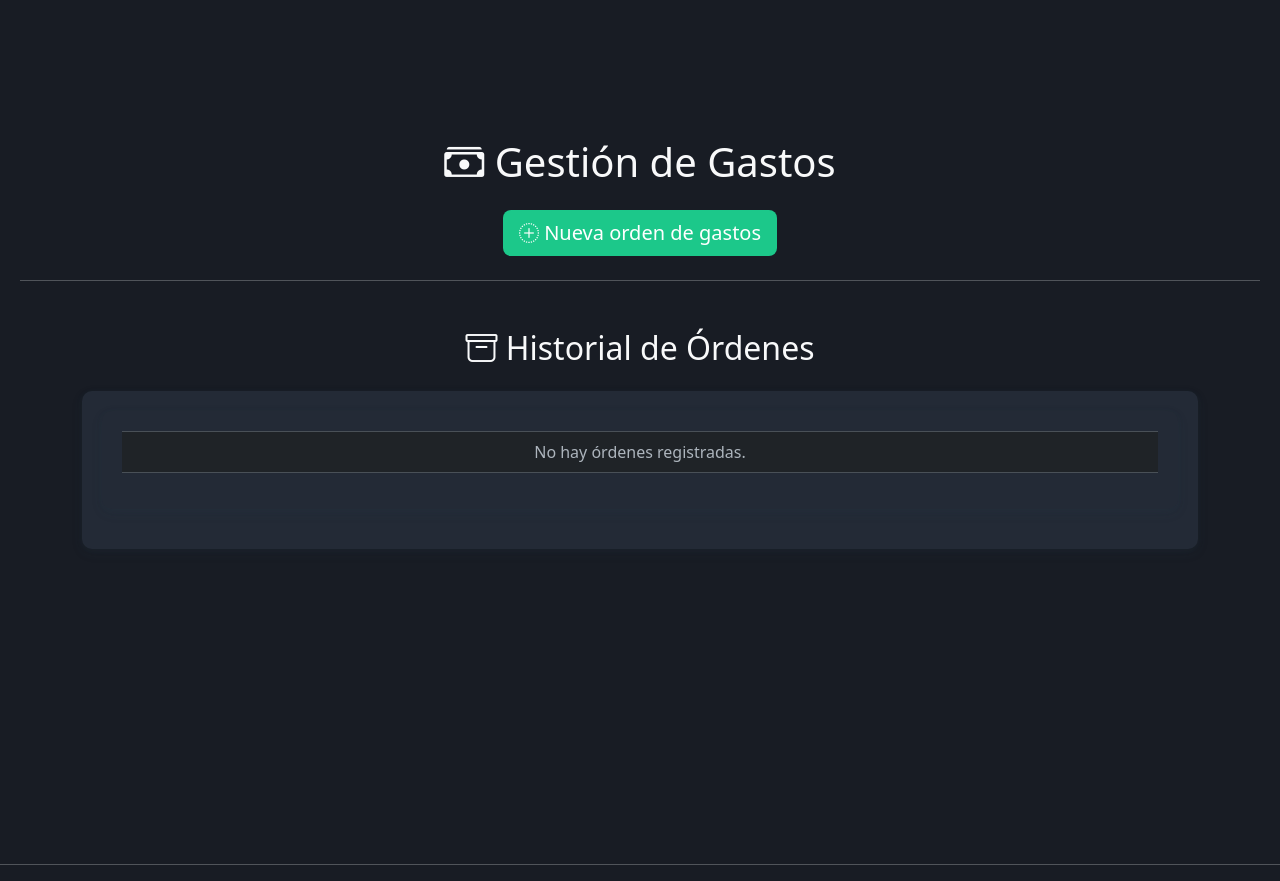
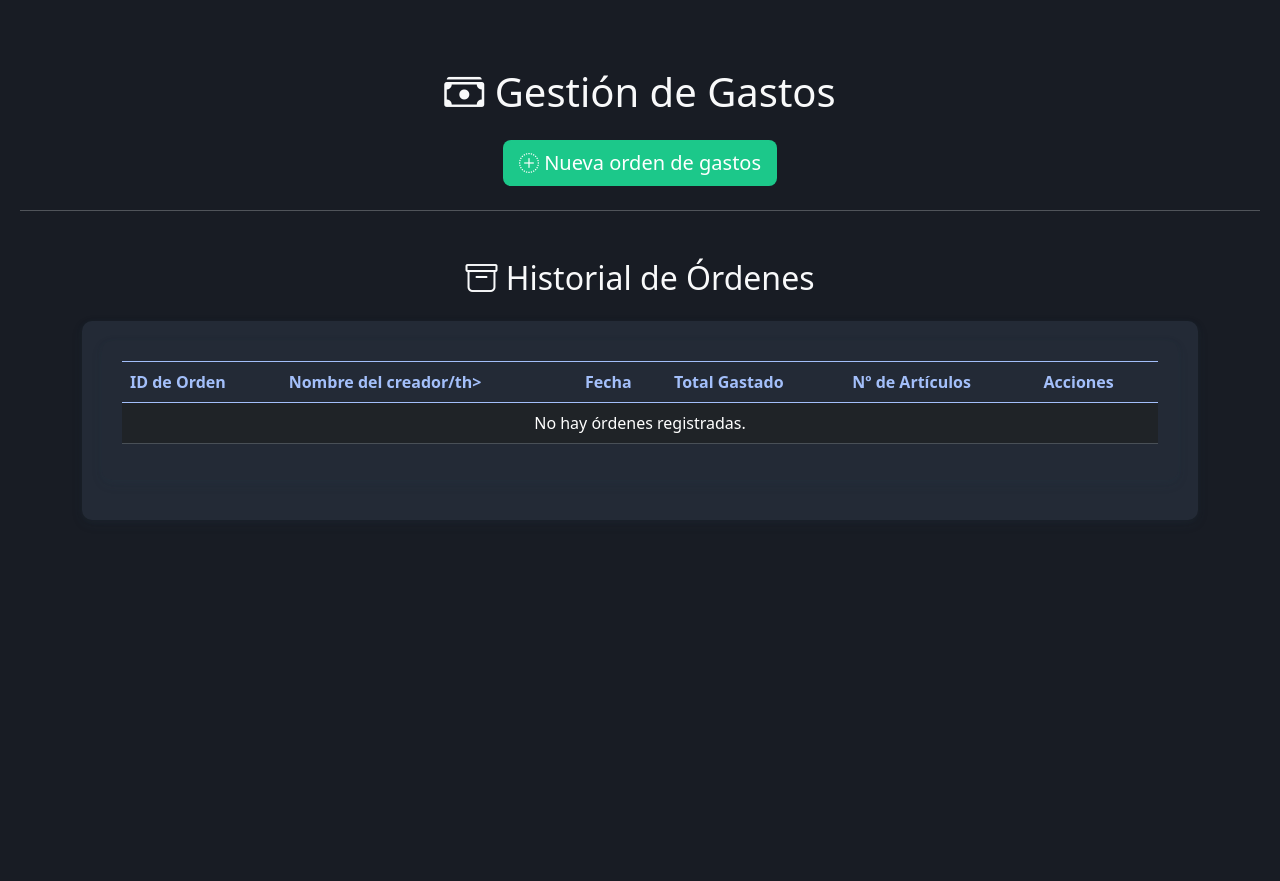
Before and after one commit to CherryDev2712/gestor-gastos, a Node server app: page / in a window 1280 px wide. After the commit the page ends 520 px from the top, so only its background shows below. Run offline with Node 20, Linux system fonts and the light colour scheme; some libraries are stand-ins or nearby versions.

Commit message:
refactor: streamline validation logic and enhance order detail display

```diff
--- a/public/css/gestor-gastos.css
+++ b/public/css/gestor-gastos.css
@@ -23,7 +23,7 @@
 .main-content {
   margin-left: var(--sidebar-width);
   padding: 20px;
-  padding-top: calc(var(--navbar-height) + 20px);
+  padding-top: none;
   min-height: 100vh;
   transition: margin-left 0.3s ease;
 }
@@ -86,6 +86,7 @@
 
 .table td, .table th {
   vertical-align: middle;
+  color: #fff;
   border: none;
 }
 
--- a/public/js/gestor-gastos.js
+++ b/public/js/gestor-gastos.js
@@ -53,57 +53,12 @@
 
     const conceptoGeneralOrden = document.getElementById('conceptoGastoOrden').value;
 
-    if (conceptoGeneralOrden === 'servicio') {
-        // Validación para servicio
-        const tipoGasto = document.getElementById("tipoGasto").value;
-        const establecimiento = document.getElementById("establecimiento").value;
-        const montoDeuda = document.getElementById("montoDeuda").value;
-        const fechaGasto = document.getElementById("fechaGasto").value;
-
-        if (!tipoGasto) {
-            mostrarError("Selecciona el tipo de gasto");
-            return;
-        }
-        if (!establecimiento) {
-            mostrarError("Debes ingresar el establecimiento del servicio");
-            return;
-        }
-        if (!montoDeuda || parseFloat(montoDeuda) <= 0) {
-            mostrarError("El monto de la deuda debe ser mayor a cero");
-            return;
-        }
-        if (!fechaGasto) {
-            mostrarError("Debes ingresar la fecha del servicio");
-            return;
-        }
-
-        const gasto = {
-            id: Date.now().toString(),
-            tipoGasto: tipoGasto,
-            conceptoGasto: "servicio",
-            establecimiento: establecimiento,
-            nombreProducto: "Servicio",
-            unidades: "",
-            medidaUnidad: "",
-            precioUnidad: "",
-            montoTotal: montoDeuda,
-            fecha: fechaGasto,
-        };
-
-        agregarFilaATabla(gasto);
-ordenActual.gastos.push(gasto);
-        actualizarResumen();
-        // Limpiar campos de servicio
-        document.getElementById("montoDeuda").value = "";
-        mostrarExito("Servicio agregado correctamente");
-        console.log("[DEBUG] validarYAgregarFila: Servicio agregado con éxito.");
-    } else {
-        // Validación original para comida/insumo
+    // Validación (lo mismo para todo concepto general)
     const nombreProducto = document.getElementById("nombreProducto").value;
     const precioUnidad = document.getElementById("precioUnidad").value;
 
     if (!nombreProducto) {
-            mostrarError("Debes ingresar un nombre de producto");
+        mostrarError("Debes ingresar un nombre de producto o servicio");
         return;
     }
 
@@ -113,7 +68,6 @@
     }
 
     agregarFila();
-    }
 }
 
 async function agregarFila() {
@@ -684,12 +638,12 @@
 
 // Función para renderizar la tabla de órdenes
 function renderizarTablaOrdenes() {
-    const tabla = document.getElementById('tablaOrdenes');
-    if (!tabla) return;
+    const cuerpoTabla = document.getElementById('cuerpoTablaOrdenes');
+    if (!cuerpoTabla) return;
 
-    tabla.innerHTML = '';
+    cuerpoTabla.innerHTML = '';
     if (ordenes.length === 0) {
-        tabla.innerHTML = '<tr><td colspan="8" class="text-center">No hay órdenes registradas.</td></tr>';
+        cuerpoTabla.innerHTML = '<tr><td colspan="6" class="text-center">No hay órdenes registradas.</td></tr>';
         return;
     }
 
@@ -699,20 +653,16 @@
             <td>${orden.id}</td>
             <td>${orden.nombre}</td>
             <td>${obtenerFechaLocalISO(new Date(orden.fecha))}</td>
-            <td>${orden.tipoGasto}</td>
-            <td>${orden.conceptoGasto}</td>
-            <td>${orden.establecimiento}</td>
             <td>$${parseFloat(orden.montoTotalOrden || 0).toFixed(2)}</td>
+            <td>${orden.totalGastos || orden.gastos.length}</td>
             <td>
                 <button class="btn btn-info btn-sm" onclick="verDetallesOrden('${orden.id}')">
                     <i class="bi bi-eye"></i> Ver
                 </button>
             </td>
         `;
-tabla.appendChild(fila);
-        console.log("[DEBUG] renderizarTablaOrdenes: Fila de orden agregada correctamente.");
+        cuerpoTabla.appendChild(fila);
     });
-    console.log("[DEBUG] renderizarTablaOrdenes: Tabla de órdenes renderizada correctamente.");
 }
 
 // Inicializar la página cuando el DOM esté completamente cargado
--- a/views/gestor-gastos.ejs
+++ b/views/gestor-gastos.ejs
@@ -169,7 +169,7 @@
                         <thead class="table-primary">
                             <tr>
                                 <th>ID de Orden</th>
-                                <th>Nombre</th>
+                                <th>Nombre del creador/th>
                                 <th>Fecha</th>
                                 <th>Total Gastado</th>
                                 <th>Nº de Artículos</th>
@@ -193,25 +193,39 @@
                 <button type="button" class="btn-close" data-bs-dismiss="modal" aria-label="Cerrar"></button>
                 </div>
                 <div class="modal-body">
-                <div class="mb-4 p-3 bg-dark rounded">
-                    <p class="mb-1"><strong>ID de Orden:</strong> <span id="detalleOrdenId"></span></p>
-                    <p class="mb-1"><strong>A nombre de:</strong> <span id="detalleOrdenNombre"></span></p>
-                    <p class="mb-1"><strong>Fecha de la Orden:</strong> <span id="detalleOrdenFecha"></span></p>
+                    <div class="card bg-dark mb-4 p-3 rounded">
+                        <h5 class="mb-3 text-info"><i class="bi bi-receipt"></i> Información de la Orden</h5>
+                        <div class="row g-3">
                             <div class="col-md-4">
-                            <label for="montoTotalOrdenDisplayModal" class="form-label form-label-sm">Monto Total de la Orden:</label>
-                            <input type="text" class="form-control form-control-sm fw-bold" id="montoTotalOrdenDisplayModal" readonly>
+                                <label class="form-label fw-bold">ID de Orden:</label>
+                                <div class="form-control-plaintext" id="detalleOrdenId"></div>
                             </div>
                             <div class="col-md-4">
-                            <label for="totalGastosDisplayModal" class="form-label form-label-sm">Total de Items:</label>
-                            <input type="text" class="form-control form-control-sm" id="totalGastosDisplayModal" readonly>
+                                <label class="form-label fw-bold">A nombre de:</label>
+                                <div class="form-control-plaintext" id="detalleOrdenNombre"></div>
                             </div>
                             <div class="col-md-4">
-                            <!-- Se deja un espacio o se puede añadir otro campo si es necesario -->
+                                <label class="form-label fw-bold">Fecha de la Orden:</label>
+                                <div class="form-control-plaintext" id="detalleOrdenFecha"></div>
+                            </div>
+                        </div>
+                        <hr>
+                        <div class="row g-3">
+                            <div class="col-md-4">
+                                <label for="montoTotalOrdenDisplayModal" class="form-label">Monto Total:</label>
+                                <input type="text" class="form-control fw-bold" id="montoTotalOrdenDisplayModal" readonly>
+                            </div>
+                            <div class="col-md-4">
+                                <label for="totalGastosDisplayModal" class="form-label">Total de Items:</label>
+                                <input type="text" class="form-control" id="totalGastosDisplayModal" readonly>
+                            </div>
+                            <div class="col-md-4">
+                                <!-- Espacio para agregar otro campo si lo necesitas -->
                             </div>
                         </div>
                     </div>
                     <div class="table-responsive">
-                    <h2 class="detallesTitle">Gastos</h2>
+                        <h5 class="mb-3 text-info"><i class="bi bi-list-ul"></i> Detalle de Gastos</h5>
                         <table class="table table-bordered">
                             <thead class="table-primary">
                                 <tr>
@@ -230,6 +244,7 @@
                             </tbody>
                         </table>
                     </div>
+                </div>
                 <div class="modal-footer">
                     <button type="button" class="btn btn-secondary" data-bs-dismiss="modal">Cerrar</button>
                 </div>
@@ -238,7 +253,6 @@
             </div>
             </div>
         </div>
-        <hr>
         <!-- Script de Bootstrap -->
         <script src="https://cdn.jsdelivr.net/npm/bootstrap@5.3.0/dist/js/bootstrap.bundle.min.js"></script>
         <script src="/js/gestor-gastos.js"></script>
```
Lines whose indentation alone changed are shown as unchanged.
